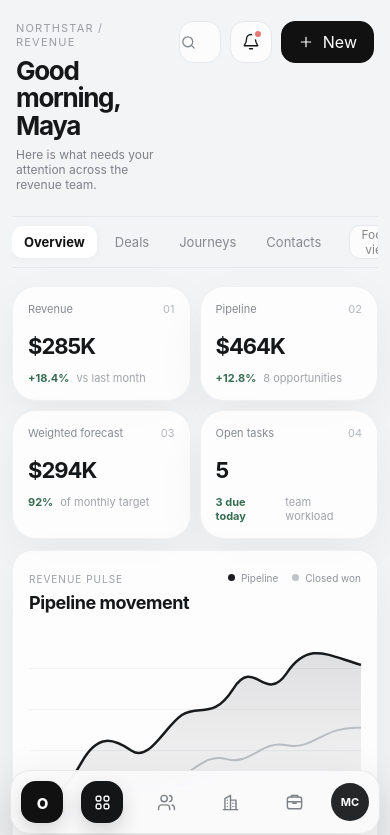
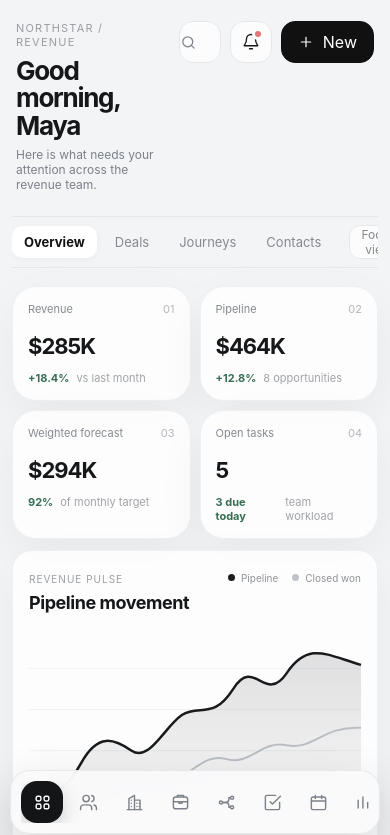
Before and after one commit to grekovmaxim-stack/orbiq-crm, a Next.js app: page / in a window 390 px wide. Shown: the top 835 px of the page. Built offline with nearby package versions, Linux system fonts and the light colour scheme.

Commit message:
Expose all CRM workspaces on mobile navigation

```diff
--- a/app/globals.css
+++ b/app/globals.css
@@ -309,3 +309,12 @@ button{color:inherit}
   .journeyTimeline{overflow:hidden}.journeyNode span{font-size:8px}
   .fieldRow{flex-direction:column;gap:0}
 }
+
+@media(max-width:680px){
+  .sidebar .brand{display:none}
+  .sidebar nav{margin:0;flex:1;flex-direction:row;justify-content:flex-start;gap:4px;overflow-x:auto;scrollbar-width:none}
+  .sidebar nav::-webkit-scrollbar{display:none}
+  .sidebar nav .navBtn:nth-child(n){display:grid}
+  .sidebar .navBtn{width:42px;height:42px;flex:0 0 auto}
+  .sidebarBottom{display:none}
+}
```
